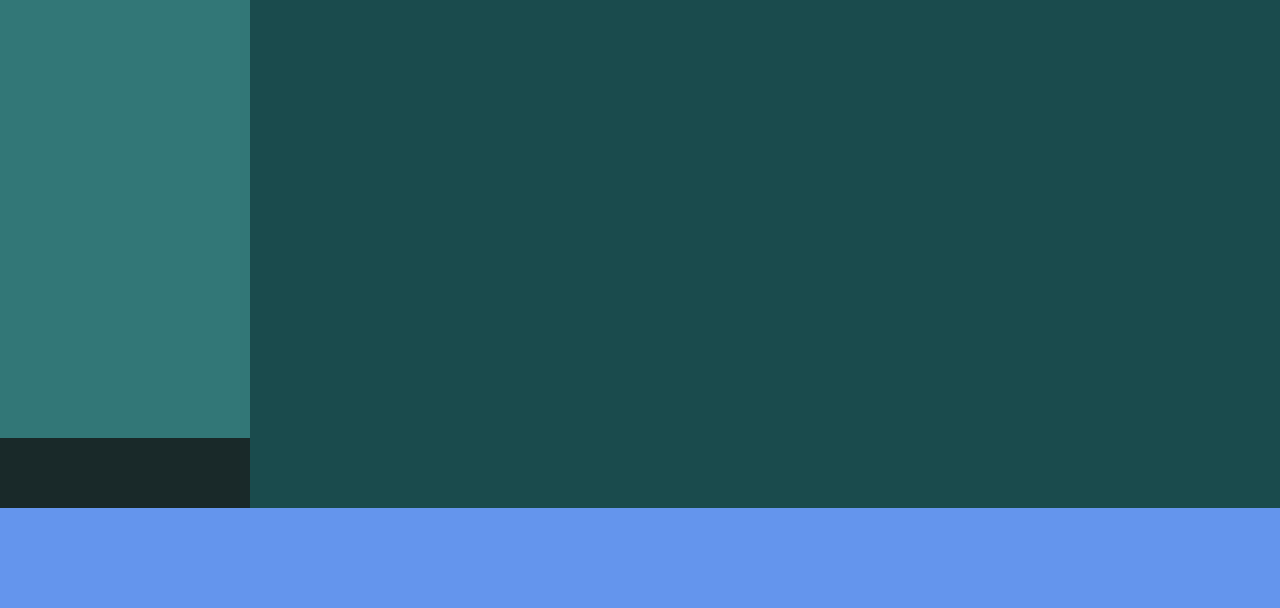
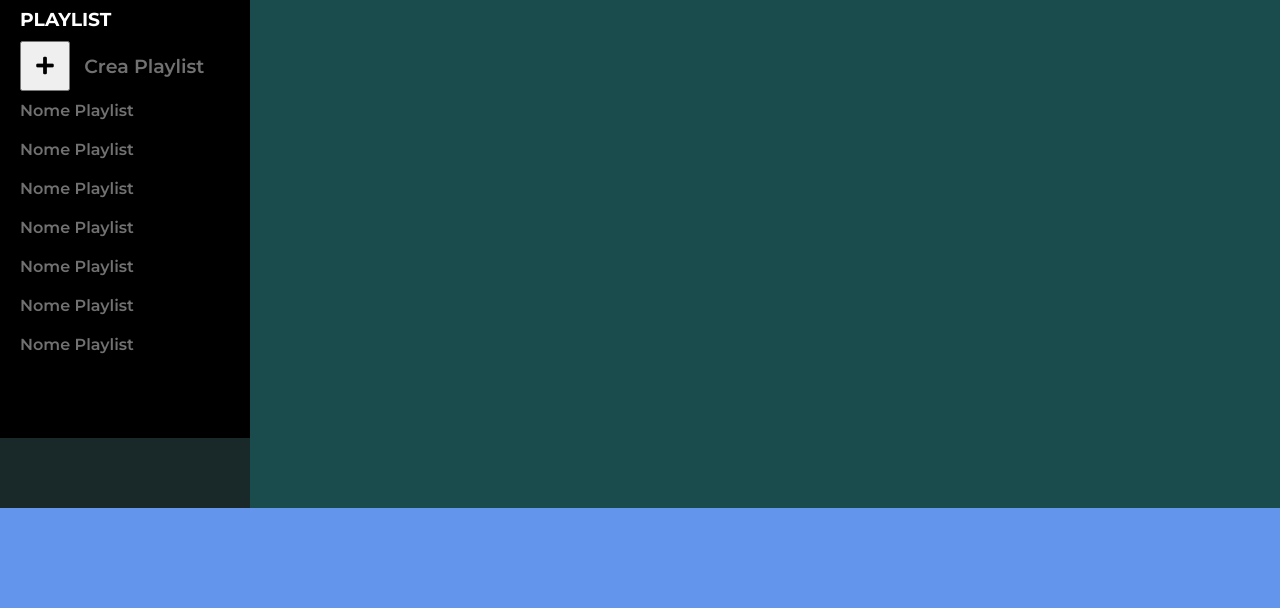
Before and after one commit to AlbertoZanola96/html-css-spotifyweb, a plain HTML site: page index.html in a window 1280 px wide. Shown: the part 192-800 px from the top of the page. Drawn offline with Linux system fonts and the light colour scheme.

Commit message:
Nav Playlist

```diff
--- a/css/style.css
+++ b/css/style.css
@@ -8,7 +8,9 @@ body {
     font-family: 'Montserrat', sans-serif;
 }
 /* common */
-
+.bianco {
+    color: white;
+}
 
 /* fine common */
 
@@ -43,12 +45,12 @@ nav .research {
     padding: 5px 0 5px 20px;
 }
 
-nav .research svg {
+.research svg {
     width: 30px;
     height: 30px;
 }
 
-nav .research div a {
+.research div a {
     text-decoration: none;
     font-weight: 600;
     color: rgb(113, 113, 113);
@@ -56,32 +58,72 @@ nav .research div a {
     vertical-align: middle;
 }
 
-nav .research div .bianco {
+.research div .bianco {
     color: white;
 }
 
-nav .research div a svg {
+.research div a svg {
     line-height: 34px;
     vertical-align: middle;
 }
 
-nav .research div a:hover {
+.research div a:hover {
     color: white;
 }
 /* fine research */
 
+/* playlist */
 nav .play-list {
     width: 100%;
     height: 65%;
+    background-color: black;
 }
 
+.play-list h3 {
+    padding: 25px 0 10px 20px;
+}
+
+#pulsante {
+    display: inline-block;
+}
+
+#pulsante {
+    width: 50px;
+    height: 50px;
+    margin-left: 20px;
+}
+
+#pulsante > i {
+    font-size: 20px;
+}
+
+.play-list span {
+    color: rgb(113, 113, 113);
+    font-weight: 600;
+    font-size: 19px;
+    padding-left: 10px;
+}
+
+nav ul > li {
+    color: rgb(113, 113, 113);
+    padding: 10px 0 10px 20px;
+    font-weight: 600;
+}
+
+.play-list span:hover,
+.play-list ul li:hover {
+    color: white;
+}
+/* fine playlist */
+
+/* account */
 nav .account {
     width: 100%;
     height: 10%;
 }
 
 
-
+/* fine account */
 /* fine nav */
 
 
@@ -131,9 +173,6 @@ nav .account {
 
 
 /* debug */
-nav .play-list {
-    background-color: rgb(50, 119, 119);
-}
 
 nav .account {
     background-color: rgb(25, 41, 41);
--- a/index.html
+++ b/index.html
@@ -4,6 +4,7 @@
     <meta charset="UTF-8">
     <meta http-equiv="X-UA-Compatible" content="IE=edge">
     <meta name="viewport" content="width=device-width, initial-scale=1.0">
+    <link rel="stylesheet" href="https://cdnjs.cloudflare.com/ajax/libs/font-awesome/5.15.3/css/all.min.css" integrity="sha512-iBBXm8fW90+nuLcSKlbmrPcLa0OT92xO1BIsZ+ywDWZCvqsWgccV3gFoRBv0z+8dLJgyAHIhR35VZc2oM/gI1w==" crossorigin="anonymous" referrerpolicy="no-referrer" />
     <link rel="preconnect" href="https://fonts.googleapis.com">
     <link rel="preconnect" href="https://fonts.gstatic.com" crossorigin>
     <link href="https://fonts.googleapis.com/css2?family=Montserrat:ital,wght@0,100;0,200;0,300;0,400;0,500;0,600;0,700;0,800;0,900;1,100;1,200;1,300;1,400;1,500;1,600;1,700;1,800;1,900&display=swap" rel="stylesheet">
@@ -30,10 +31,25 @@
             </div>
 
             <div class="play-list">
+                <h3 class="bianco">PLAYLIST</h3>
+                <div>
+                    <button id="pulsante"><i class="fas fa-plus"></i></button>
+                    <span>Crea Playlist</span>
+                </div>
+                <ul>
+                    <li>Nome Playlist</li>
+                    <li>Nome Playlist</li>
+                    <li>Nome Playlist</li>
+                    <li>Nome Playlist</li>
+                    <li>Nome Playlist</li>
+                    <li>Nome Playlist</li>
+                    <li>Nome Playlist</li>
+                </ul>
+            </div>
+
+            <div class="account">
 
             </div>
-
-            <div class="account"></div>
         </section>
 
 
```
